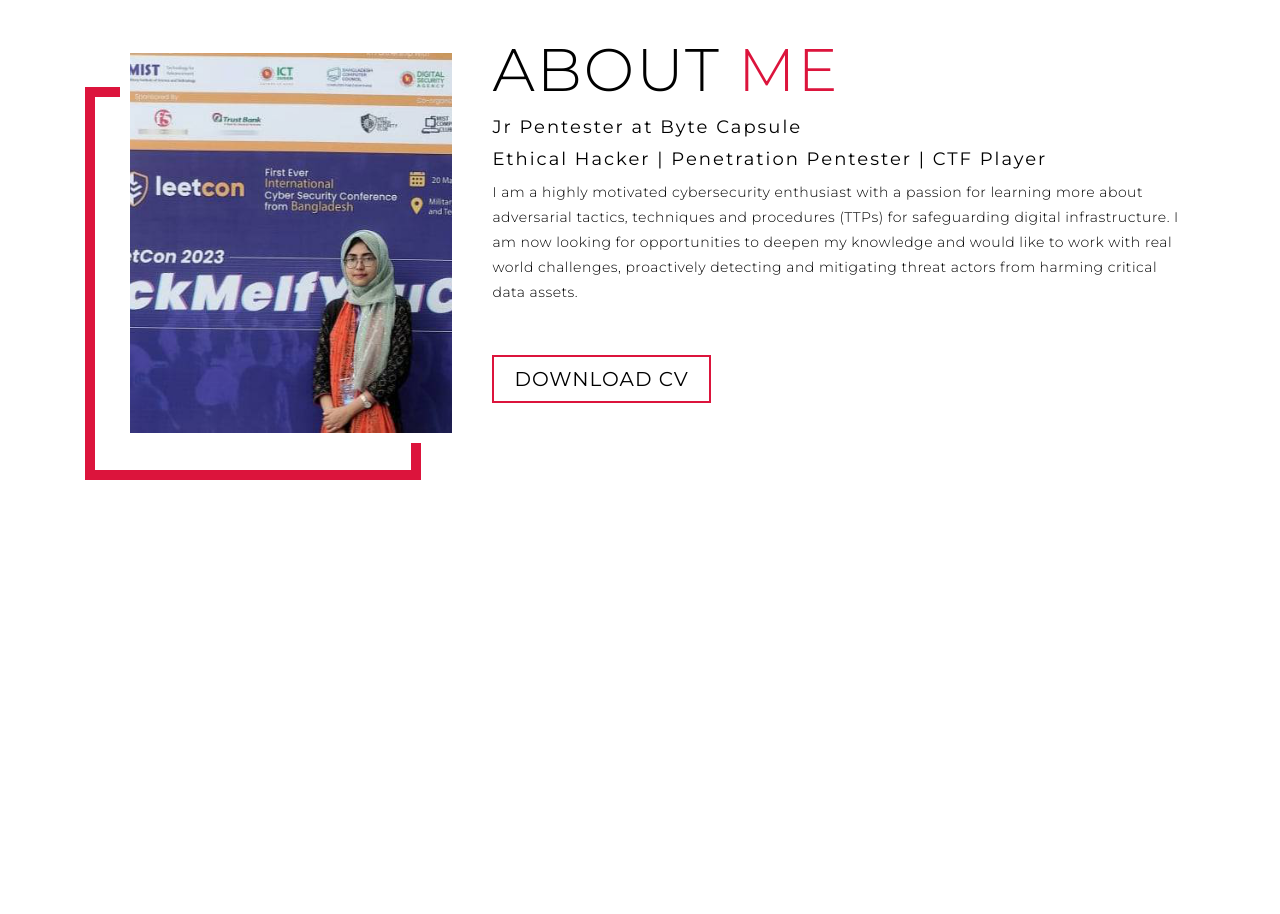
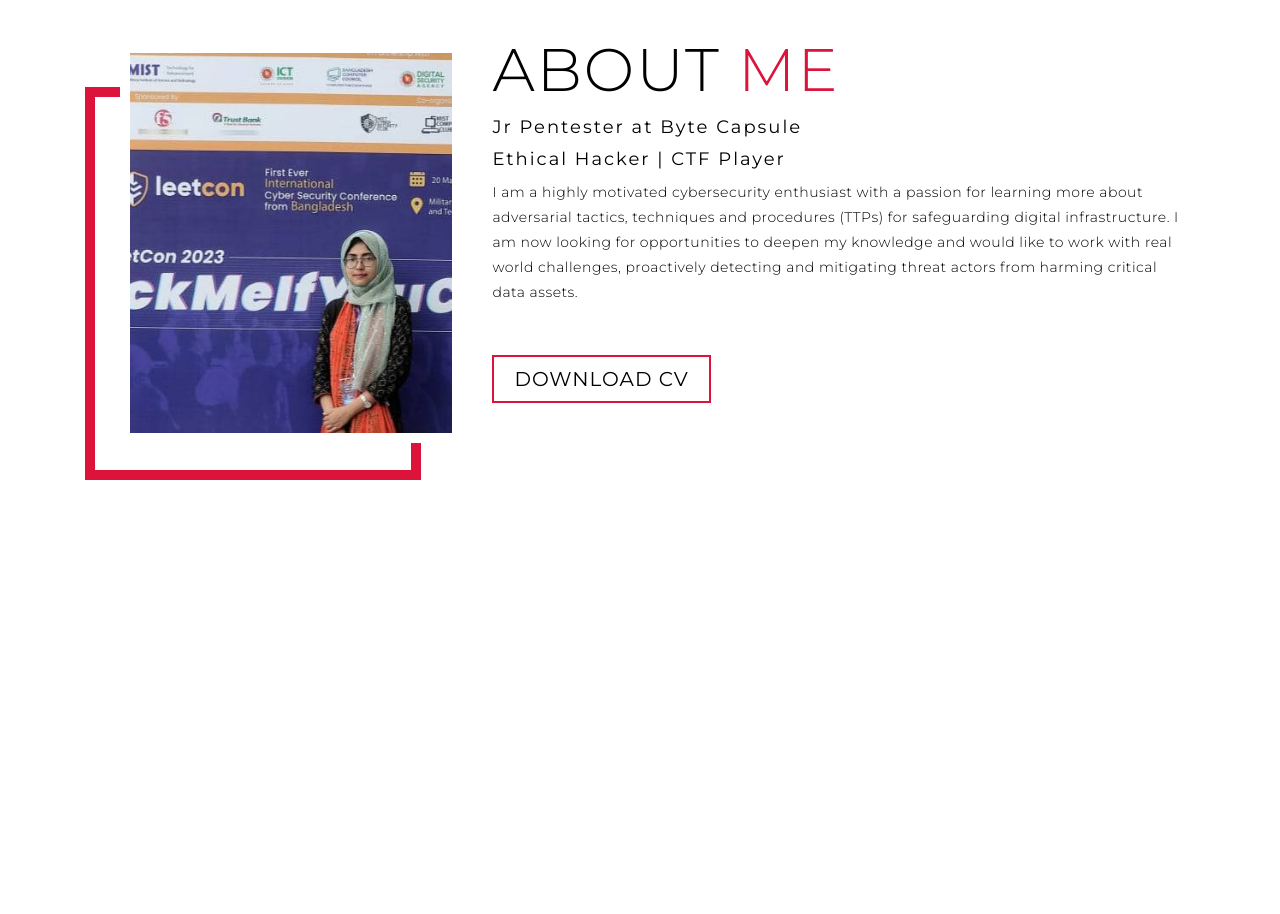
Before and after one commit to marziajouti/Portfolio, a plain HTML site: page index.html in a window 1280 px wide. Shown: the part 2899-3813 px from the top of the page. Drawn offline with Linux system fonts and the light colour scheme.

Commit message:
index.html

```diff
--- a/index.html
+++ b/index.html
@@ -131,7 +131,7 @@
       <div class="col-right">
         <h1 class="section-title">About <span>me</span></h1>
 		<h2>Jr Pentester at Byte Capsule</h2>
-        <h2>Ethical Hacker | Penetration Pentester | CTF Player</h2>
+        <h2>Ethical Hacker | CTF Player</h2>
         <p>I am a highly motivated cybersecurity enthusiast with a passion for learning more about adversarial tactics, techniques and procedures (TTPs) for safeguarding digital infrastructure. I am now looking for opportunities to deepen my knowledge and would like to work with real world challenges, proactively detecting and mitigating threat actors from harming critical data assets.
 </p>
         <a href="https://drive.google.com/file/d/13r-ta9i94LiVHk67Vkej7XAI13NTGKLV/view?usp=drive_link" class="cta">Download CV</a>
```
